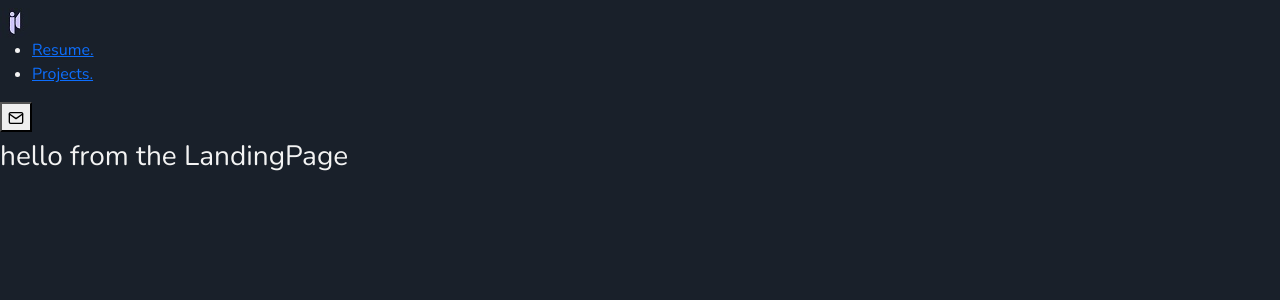
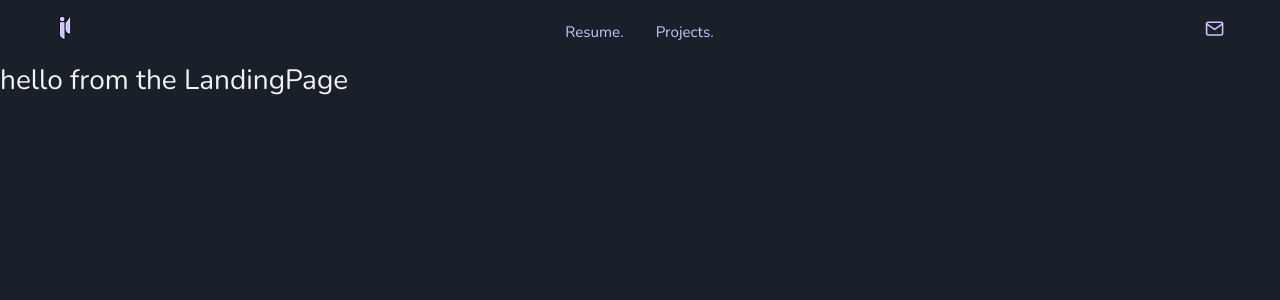
Before and after one commit to JoeSal777/joesal-portifolio, a React (Create React App) app: page / in a window 1280 px wide. Shown: the top 300 px of the page. Built offline with nearby package versions, Linux system fonts and the light colour scheme.

Commit message:
nav bar css added

```diff
--- a/src/App.scss
+++ b/src/App.scss
@@ -43,93 +43,93 @@ body::-webkit-scrollbar {
   display: flex;
   justify-content: space-between !important;
 }
-// .nav-btn-small-screen {
-//   background: transparent;
-//   border: none;
-//   cursor: pointer;
-//   outline: none;
-//   color: var(--secondaryColor);
-// }
-// .nav-btn-small-screen button{
-//   background: transparent;
-//   border: none;
-//   color: var(--secondaryColor);
-//   font-size: 1.2rem;
-// }
-// .nav-btn-small-screen button:focus {
-//   outline: none;
-// }
-// .nav-header button:focus {
-//   outline: none;
-// }
-// button:focus {
-//   outline: none;
-//   border:none;
-// }
-// .nav-btn-big-screen{
-//   display: none;
-// }
-// .nav-icon {
-//   font-size: 1.5rem;
-// }
-// .nav-links {
-//   height: 0;
-//   overflow: hidden;
-//   transition: var(--mainTransition);
-//   transition-duration: 1.5s;
-//   list-style-type: none;
-//   color:var(--secondaryColor) !important;
-//   text-transform: capitalize !important;
-//   width: 100%;
-//   justify-content: center;
-// }
-// .nav-links a {
-//   display: block;
-//   text-decoration: none;
-//   padding: 1rem 1rem;
-//   color: var(--secondaryColor);
-//   transition: var(--mainTransition);
-//   text-align: right;
-//   transition-duration: 1s;
-// //  @include standardFonts();
-// }
-// .nav-links a:hover {
-//   color: var(--lightAccentColor);
-//   text-decoration: none;
-// }
+.nav-btn-small-screen {
+  background: transparent;
+  border: none;
+  cursor: pointer;
+  outline: none;
+  color: var(--secondaryColor);
+}
+.nav-btn-small-screen button{
+  background: transparent;
+  border: none;
+  color: var(--secondaryColor);
+  font-size: 1.2rem;
+}
+.nav-btn-small-screen button:focus {
+  outline: none;
+}
+.nav-header button:focus {
+  outline: none;
+}
+button:focus {
+  outline: none;
+  border:none;
+}
+.nav-btn-big-screen{
+  display: none;
+}
+.nav-icon {
+  font-size: 1.5rem;
+}
+.nav-links {
+  height: 0;
+  overflow: hidden;
+  transition: var(--mainTransition);
+  transition-duration: 1.5s;
+  list-style-type: none;
+  color:var(--secondaryColor) !important;
+  text-transform: capitalize !important;
+  width: 100%;
+  justify-content: center;
+}
+.nav-links a {
+  display: block;
+  text-decoration: none;
+  padding: 1rem 1rem;
+  color: var(--secondaryColor);
+  transition: var(--mainTransition);
+  text-align: right;
+  transition-duration: 1s;
+//  @include standardFonts();
+}
+.nav-links a:hover {
+  color: var(--lightAccentColor);
+  text-decoration: none;
+}
 
-// .show-nav {
-//   height: 100px;
-//   background: transparent;
-//   transition-duration: 2s;
-// }
-// @media screen and (min-width: 768px) {
-//   .navbar{
-//     padding: 0rem !important;
-//     width: auto !important;
-//     height: 8vh;
-//     margin-left: 50px !important;
-//     margin-right: 50px !important;
-//   }
-//   .nav-btn-small-screen {
-//     display: none;
-//   }
-//   .nav-btn-big-screen{
-//     display: inline-block;
-//     vertical-align: middle;
-//     background: transparent;
-//     border: none;
-//     cursor: pointer;
-//     outline: none;
+.show-nav {
+  height: 100px;
+  background: transparent;
+  transition-duration: 2s;
+}
+@media screen and (min-width: 768px) {
+  .navbar{
+    padding: 0rem !important;
+    width: auto !important;
+    height: 8vh;
+    margin-left: 50px !important;
+    margin-right: 50px !important;
+  }
+  .nav-btn-small-screen {
+    display: none;
+  }
+  .nav-btn-big-screen{
+    display: inline-block;
+    vertical-align: middle;
+    background: transparent;
+    border: none;
+    cursor: pointer;
+    outline: none;
 
 
-//   }
-//   .nav-btn-big-screen button{
-//     background: transparent;
-//     border: none;
-//     transition-duration: 1s ease;
-//     color: var(--secondaryColor);
-//     font-size: 1.2rem;
+  }
+  .nav-btn-big-screen button{
+    background: transparent;
+    border: none;
+    transition-duration: 1s ease;
+    color: var(--secondaryColor);
+    font-size: 1.2rem;
 
 //     // for backward-movement animation thingy
 //     -webkit-transform: perspective(1px) translateZ(0);
@@ -140,30 +140,30 @@ body::-webkit-scrollbar {
 //     -webkit-transition-property: transform;
 //     transition-property: transform;
 
-//   }
-//   .nav-btn-big-screen button:hover, .nav-btn-big-screen button:focus, .nav-btn-big-screen button:active{
-//     color: var(--lightAccentColor);
-//     -webkit-transform: translateX(-8px);
-//     transform: translateX(-8px);
-//   }
-//   .nav-btn-big-screen button:focus {
-//     outline: none;
-//   }
-//   .nav-center {
-//     max-width: auto;
-//     display: flex;
-//     vertical-align: middle;
-//   }
-//   .nav-links {
-//     height: auto;
-//     display: flex;
-//     padding: 0rem;
-//     margin: 0rem;
-//     font-size: 0.95em;
-//   }
-//   .nav-links a {
-//     margin: 0 1rem;
-//     padding: 0.5rem 0;
-//   }
-// }
+  }
+  .nav-btn-big-screen button:hover, .nav-btn-big-screen button:focus, .nav-btn-big-screen button:active{
+    color: var(--lightAccentColor);
+    -webkit-transform: translateX(-8px);
+    transform: translateX(-8px);
+  }
+  .nav-btn-big-screen button:focus {
+    outline: none;
+  }
+  .nav-center {
+    max-width: auto;
+    display: flex;
+    vertical-align: middle;
+  }
+  .nav-links {
+    height: auto;
+    display: flex;
+    padding: 0rem;
+    margin: 0rem;
+    font-size: 0.95em;
+  }
+  .nav-links a {
+    margin: 0 1rem;
+    padding: 0.5rem 0;
+  }
+}
 /* end of navbar */
```
